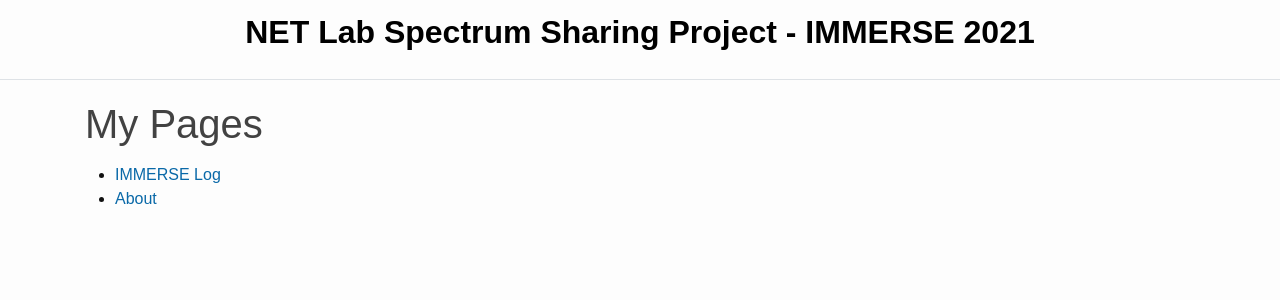
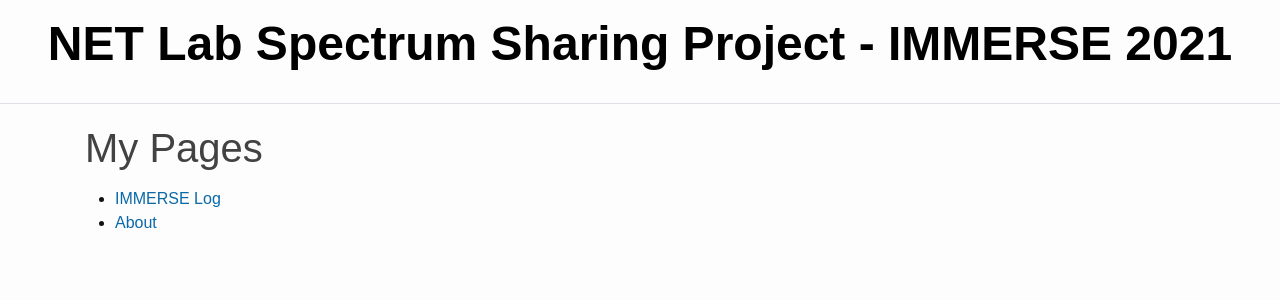
Before and after one commit to squid256/immerse_site, a Jekyll site: the page built from index.md, in a window 1280 px wide. Shown: the top 300 px of the page. Built offline with Jekyll 4.4.1, drawn with Linux system fonts in a browser that asks for light colours.

Commit message:
undoing font changes

```diff
--- a/css/main.scss
+++ b/css/main.scss
@@ -297,7 +297,7 @@ h3 {
 }
 
 .title-text {
-    font-size: xx-large;
+    font-size: xxx-large;
     font-weight: 600;
     color: darkblue;
     text-align: center;
```
